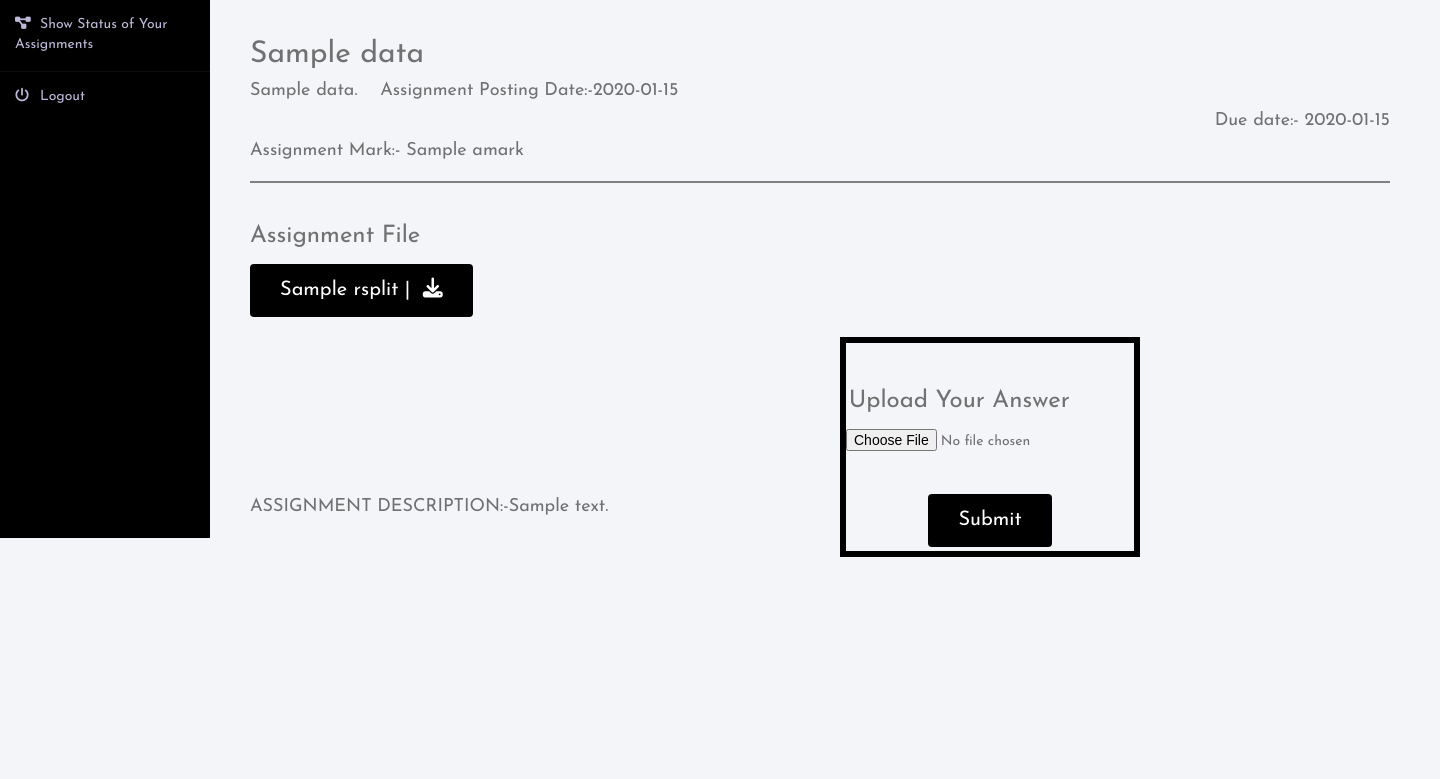
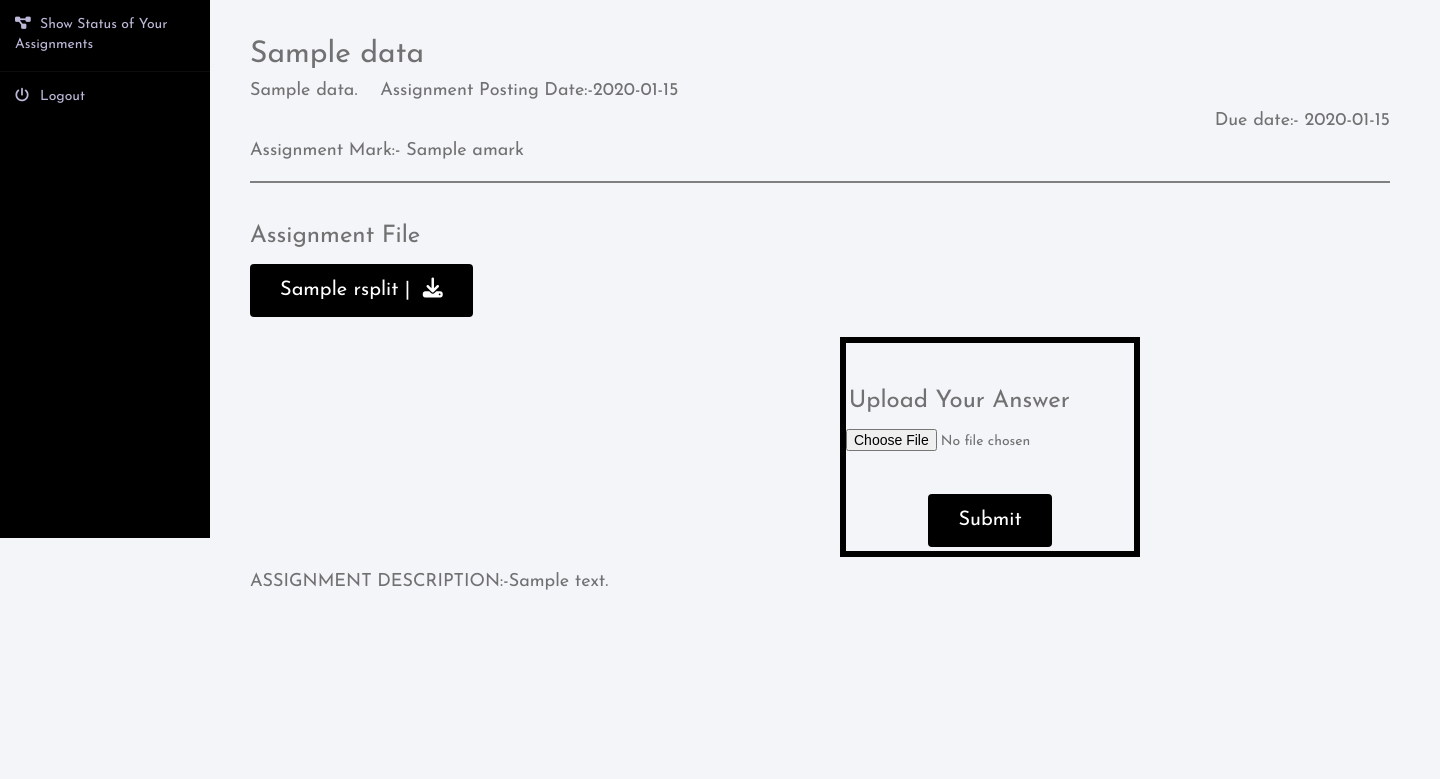
Before and after one commit to Yash9820/FINAL-REVIEW, a Flask app: template templates/StudentLogin/viewfullassign.html in a window 1440 px wide. Shown: the part 262-1041 px from the top of the page. Before the commit the page ends 819 px from the top, so only its background shows below. Run offline with Flask 2, Linux system fonts and the light colour scheme; the template is opened without the code that fills it: most values are stand-ins (such as "Sample title", 1, 10 or a date in 2020); some libraries are stand-ins or nearby versions.

Commit message:
Update viewfullassign.html

```diff
--- a/templates/StudentLogin/viewfullassign.html
+++ b/templates/StudentLogin/viewfullassign.html
@@ -120,7 +120,7 @@ div.b {
 				  <center><button type="submit" class="btn btn-danger">Submit</button></center></div>
 
 				  <br>
-<br><br><br><br><br><div ><h4> ASSIGNMENT DESCRIPTION:-{{ data.adescription }} </h4></div>
+<br><br><br><br><br><br><br><br><div ><h4> ASSIGNMENT DESCRIPTION:-{{ data.adescription }} </h4></div>
 
 
                      <div class="col-sm-10">
```
